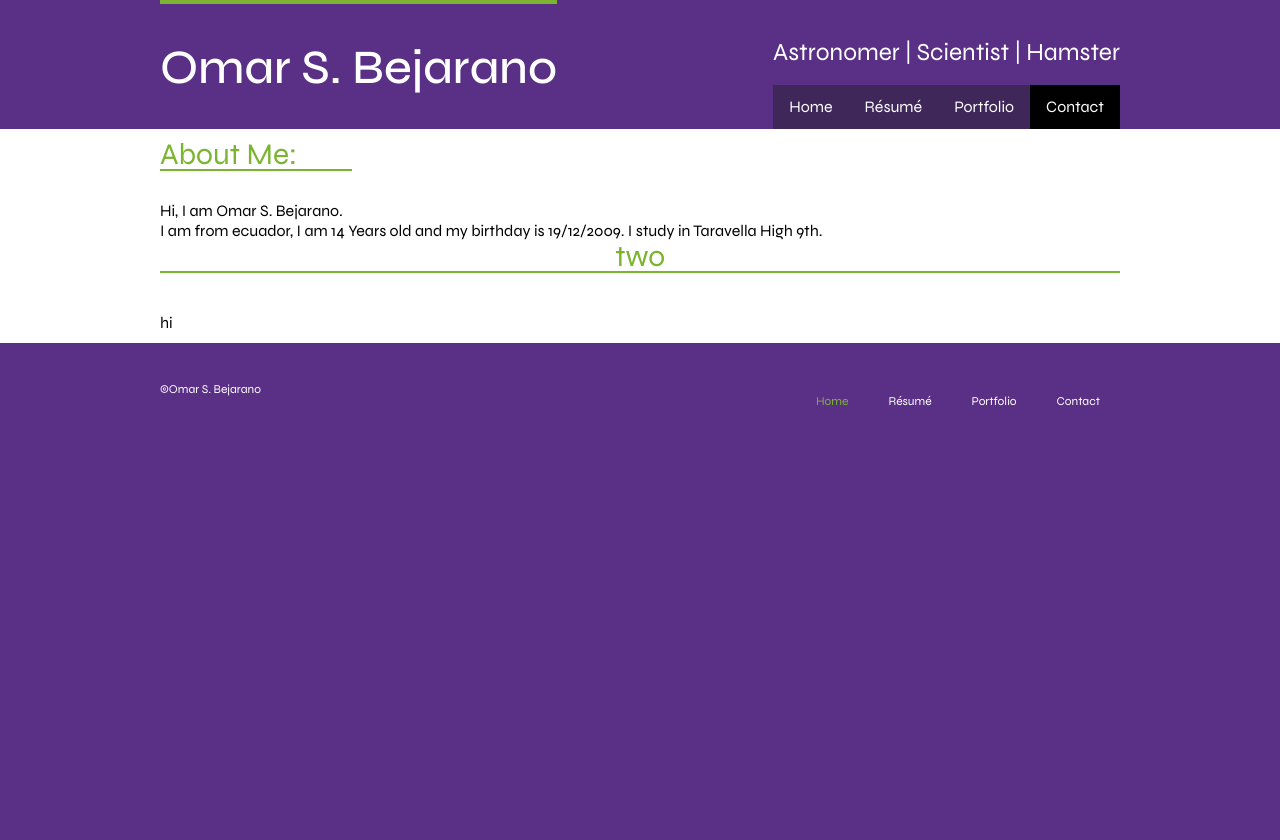
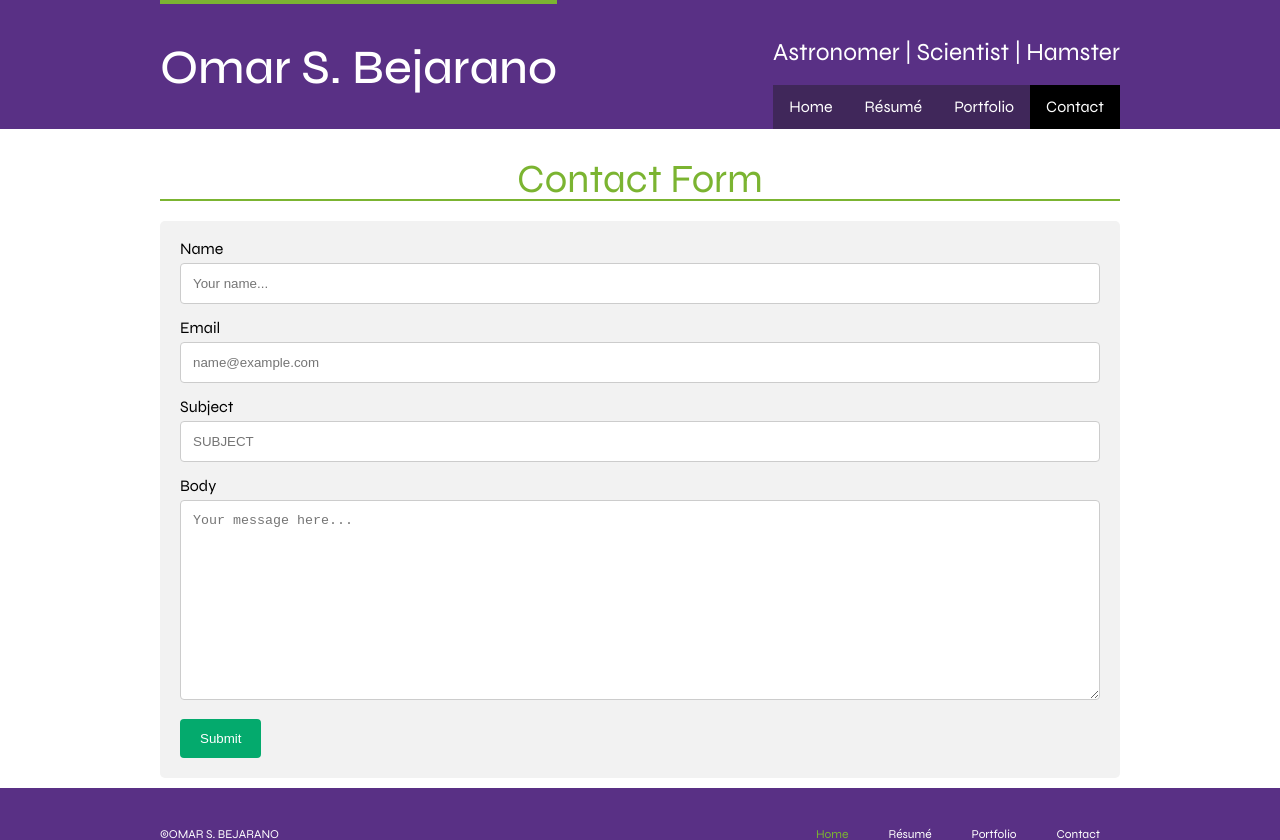
Before and after one commit to HamsterRush/Resume-Project, a plain HTML site: page contact.html in a window 1280 px wide. Before the commit the page ends 800 px from the top, so only its background shows below. Drawn offline with Linux system fonts and the light colour scheme.

Commit message:
Add files via upload

```diff
--- a/contact.html
+++ b/contact.html
@@ -26,19 +26,45 @@
 <!--Main-->
 
 <article>
-    <h1>About Me:</h1>
+    <h3>Contact Form</h3>
 
-    <p> Hi, I am Omar S. Bejarano.
-        <br />
-         I am from ecuador, I am 14 Years old and my birthday is 19/12/2009.
-        I study in Taravella High 9th.
-    </p>
-    <h2>two</h2>
-        <p>
-            <br/>
-            hi
-        </p>
+    <div class="container">
+        <form action="/action_page.php">
+            <label for="name">Name</label>
+            <input
+                type="text"
+                id="name"
+                name="name"
+                placeholder="Your name..."
+            />
 
+            <label for="email">Email</label>
+            <input
+                type="text"
+                id="email"
+                name="email"
+                placeholder="name@example.com"
+            />
+
+            <label for="subject">Subject</label>
+            <input
+                type="text"
+                id="subject"
+                name="subject"
+                placeholder="SUBJECT"
+            />
+
+            <label for="body">Body</label>
+            <textarea
+                id="body"
+                name="body"
+                placeholder="Your message here..."
+                style="height: 200px"
+            ></textarea>
+
+            <input type="submit" value="Submit" />
+        </form>
+    </div>
 </article>
 <footer>
     <h1>©Omar S. Bejarano</h1>
--- a/style.css
+++ b/style.css
@@ -200,12 +200,22 @@ article ul {
     background-color: rgb(233, 223, 235);
     padding: 10px;
 }
-
+.content h3 {
+    text-transform: none;
+    font-weight: bold;
+    margin: 10px 0 10px 0;
+}
+.content p {
+    font-size: 18px;
+}
 footer {
     font-size: 12px;
     padding-top: 40px;
 }
-
+footer > h1 {
+    float: left;
+    text-transform: uppercase;
+}
 footer a {
     float: right;
     color: #ffffff;
@@ -220,3 +230,52 @@ footer a.active {
 footer a:hover {
     color: #000000;
 }
+input[type='text'],
+select,
+textarea {
+    width: 100%;
+    padding: 12px;
+    border: 1px solid #ccc;
+    border-radius: 4px;
+    box-sizing: border-box;
+    margin-top: 6px;
+    margin-bottom: 16px;
+    resize: vertical;
+}
+
+input[type='submit'] {
+    background-color: #04aa6d;
+    color: white;
+    padding: 12px 20px;
+    border: none;
+    border-radius: 4px;
+    cursor: pointer;
+}
+
+input[type='submit']:hover {
+    background-color: #45a049;
+}
+
+.container {
+    border-radius: 5px;
+    background-color: #f2f2f2;
+    padding: 20px;
+}
+
+@media screen and (max-width: 900px) {
+    .column {
+        width: 50%;
+    }
+
+    header a {
+        float: none;
+        display: flex;
+        flex-direction: column;
+    }
+}
+
+@media screen and (max-width: 600px) {
+    .column {
+        width: 100%;
+    }
+}
```
